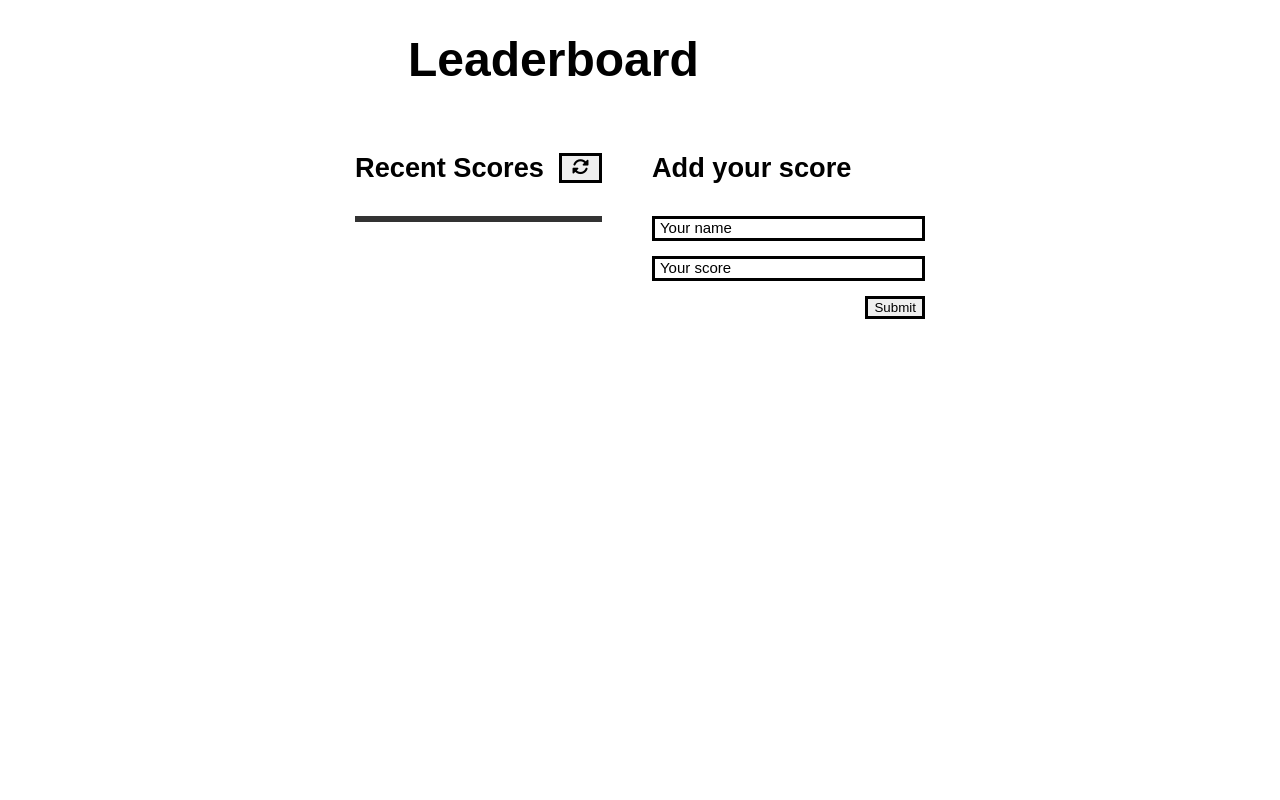
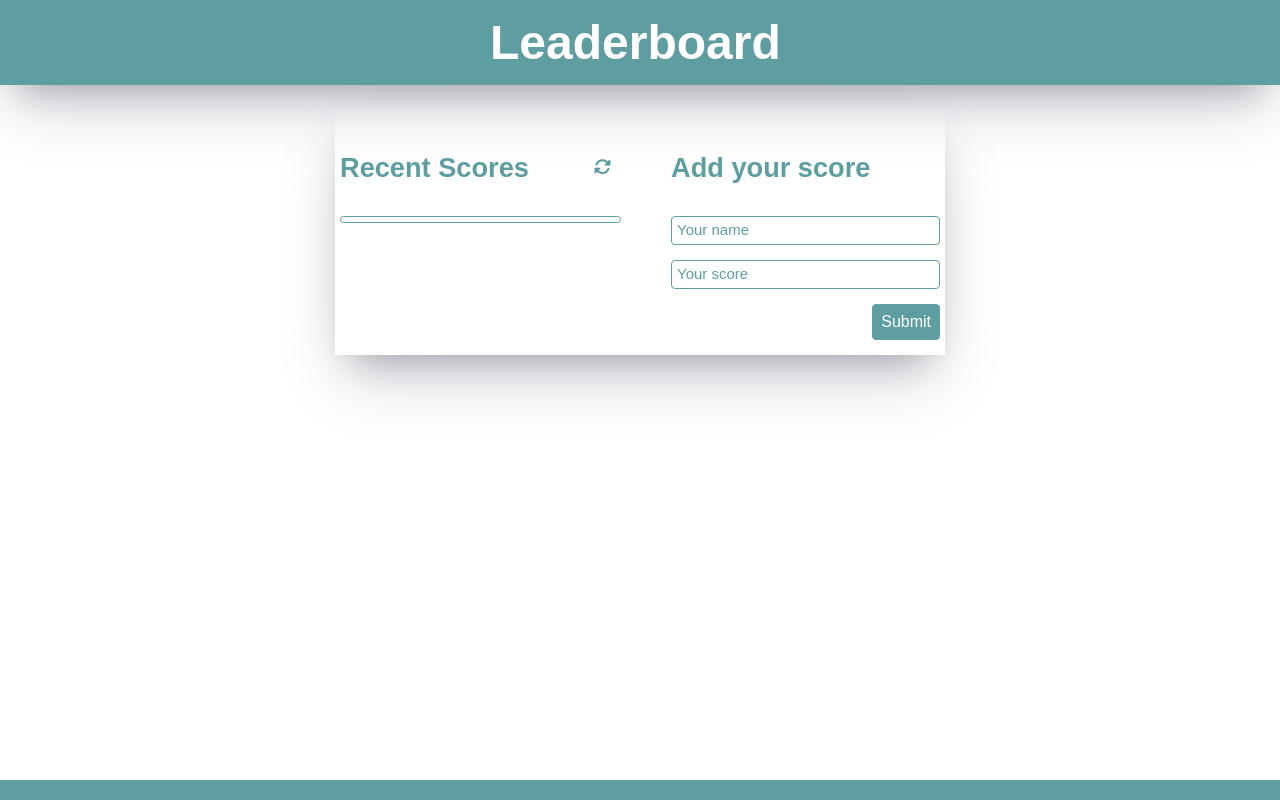
Before and after one commit to Lembani/leaderboard, a website built with webpack: page src/index.html in a window 1280 px wide. Built offline with nearby package versions, Linux system fonts and the light colour scheme; no server answers.

Commit message:
Update styles to change the look and feel

```diff
--- a/src/style.css
+++ b/src/style.css
@@ -1,17 +1,33 @@
 body {
   font-family: Arial, sans-serif;
+  padding: 0;
+  margin: 0;
+}
+
+header {
+  width: 100%;
+  margin-top: 0;
+  margin-bottom: 20px;
+  background-color: cadetblue;
+  box-shadow: rgba(50, 50, 93, 0.25) 0 30px 60px -12px,rgba(0, 0, 0, 0.3) 0 18px 36px -18px;
 }
 
 .heading {
+  color: #fff;
   width: 300px;
   font-size: 3em;
-  margin-left: 400px;
+  margin: 0 auto;
+  padding: 15px 0;
 }
 
 .main-container {
   display: flex;
   flex-direction: row;
   justify-content: center;
+  width: 600px;
+  margin: 0 auto;
+  padding: 15px 5px;
+  box-shadow: rgba(50, 50, 93, 0.25) 0 30px 60px -12px,rgba(0, 0, 0, 0.3) 0 18px 36px -18px;
 }
 
 .scores-container {
@@ -29,7 +45,7 @@ body {
 
 .recent-scores {
   font-size: 1.7em;
-  color: #000;
+  color: cadetblue;
   margin-right: 15px;
 }
 
@@ -37,24 +53,30 @@ body {
   padding: 0 10px;
   height: 30px;
   border-radius: 0 0;
+  border: 0;
+  color: cadetblue;
+  background-color: transparent;
   font-size: 17px;
-  border: 3px solid #000;
 }
 
 .scores {
-  border: 3px solid #333;
+  border: 1px solid cadetblue;
   list-style: none;
-  padding-left: 0;
+  padding: 0 0 5px 0;
   margin: 0;
+  border-radius: 8px 8px;
 }
 
 .score-item {
   list-style: none;
-  padding: 5px 3px;
+  padding: 5px 8px;
+  color: cadetblue;
 }
 
 .shade {
-  background-color: #ddd;
+  background-color: rgb(101, 161, 163);
+  color: #fff;
+
 }
 
 .add-scores-container {
@@ -65,7 +87,7 @@ body {
 
 .add-score {
   font-size: 1.7em;
-  color: #000;
+  color: cadetblue;
 }
 
 .add-score-form {
@@ -75,28 +97,48 @@ body {
 .user-input {
   border-radius: 0%;
   margin-bottom: 15px;
-  border: 3px solid #000;
+  border: 1px solid cadetblue;
+  border-radius: 4px 4px;
   width: inherit;
-  padding: 2px 5px;
+  padding: 6px 5px;
 }
 
 .score-input {
   border-radius: 0%;
   margin-bottom: 15px;
-  border: 3px solid #000;
-  padding: 2px 5px;
+  border: 1px solid cadetblue;
+  border-radius: 4px 4px;
+  width: inherit;
+  padding: 6px 5px;
 }
 
 .submit-btn {
-  border: 3px solid #000;
+  border: 1px solid cadetblue;
+  background-color: cadetblue;
+  color: #fff;
+  padding: 8px 8px;
+  border-radius: 4px 4px;
+  font-size: 16px;
   float: right;
 }
 
 input::placeholder {
-  color: #000;
+  color: cadetblue;
   font-size: 15px;
 }
 
 button:hover {
   cursor: pointer;
 }
+
+.footer {
+  position: fixed;
+  bottom: 0;
+  left: 0;
+  right: 0;
+  text-align: center;
+  margin-top: 20px;
+  padding: 10px;
+  background-color: cadetblue;
+  color: #fff;
+}
```
